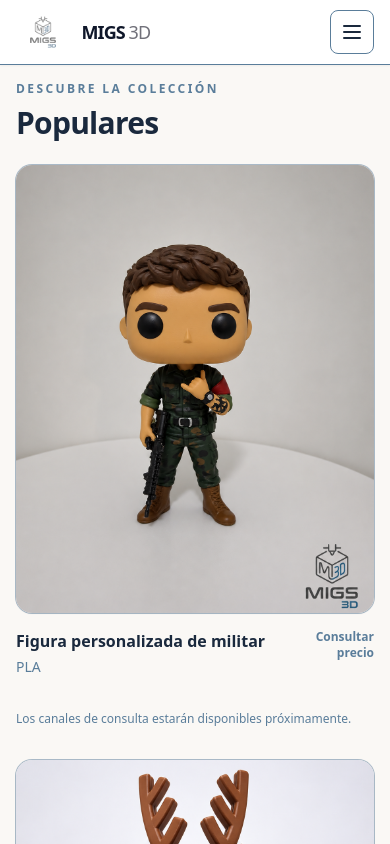
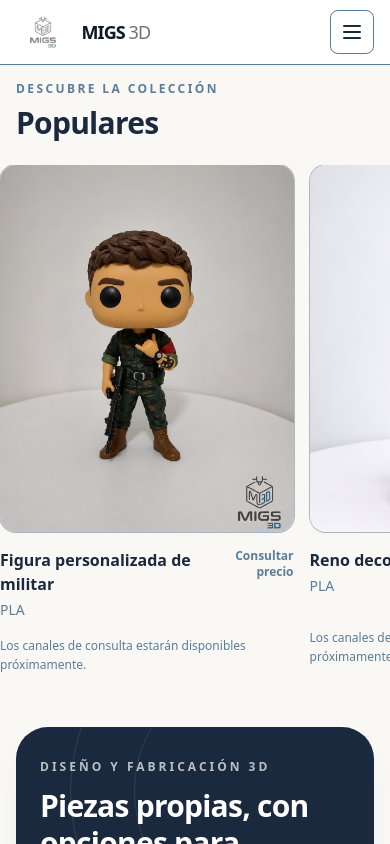
Before and after one commit to Sergiomack91/migs-makers-store, a Nuxt app: page / in a window 390 px wide. Shown: the top 844 px of the page. Built offline with nearby package versions, Linux system fonts and the light colour scheme.

Commit message:
feat: add 'Llaveros' category to product categories and enhance product display accessibility

```diff
--- a/app/data/products.ts
+++ b/app/data/products.ts
@@ -4,6 +4,7 @@ export const productCategories = [
   { id: 'personalizados', title: 'Personalizados' },
   { id: 'juegos-de-mesa', title: 'Juegos de mesa' },
   { id: 'letras-personalizadas', title: 'Letras personalizadas' },
+  { id: 'llaveros', title: 'Llaveros' },
 ] as const
 
 export type ProductCategory = Exclude<(typeof productCategories)[number]['title'], 'Populares'>
--- a/app/pages/index.vue
+++ b/app/pages/index.vue
@@ -144,8 +144,13 @@ async function submitContactForm() {
           <p class="text-xs font-semibold uppercase tracking-[0.2em] text-migs-text">Descubre la colección</p>
           <h2 class="mt-2 text-3xl font-semibold tracking-tight text-migs-logo sm:text-4xl">Populares</h2>
         </div>
-        <div class="grid grid-cols-1 gap-x-6 gap-y-8 sm:grid-cols-2 lg:grid-cols-4">
-          <article v-for="product in featuredProducts" :key="product.id" class="group flex h-full flex-col rounded-2xl">
+        <div
+          aria-label="Productos populares"
+          role="region"
+          tabindex="0"
+          class="-mx-4 flex snap-x snap-mandatory gap-4 overflow-x-auto px-4 pb-4 sm:mx-0 sm:grid sm:grid-cols-2 sm:gap-x-6 sm:gap-y-8 sm:overflow-visible sm:p-0 lg:grid-cols-4"
+        >
+          <article v-for="product in featuredProducts" :key="product.id" class="group flex h-full w-[82%] shrink-0 snap-start flex-col rounded-2xl sm:w-auto">
             <NuxtLink :to="`/producto/${product.slug}`" class="flex flex-1 flex-col">
               <div class="relative flex aspect-[4/5] items-center justify-center overflow-hidden rounded-2xl bg-migs-bg shadow-sm ring-1 ring-migs-border/50">
                 <img
@@ -175,7 +180,7 @@ async function submitContactForm() {
               <ProductContactActions :product-name="product.name" compact />
             </div>
           </article>
-          <p v-if="featuredProducts.length === 0" class="text-sm text-migs-text">
+          <p v-if="featuredProducts.length === 0" class="w-full shrink-0 text-sm text-migs-text sm:col-span-2 lg:col-span-4">
             Aquí aparecerán los productos más populares de las demás categorías.
           </p>
         </div>
@@ -301,11 +306,16 @@ async function submitContactForm() {
               </h3>
             </div>
 
-            <div class="grid grid-cols-1 gap-x-6 gap-y-10 sm:grid-cols-2 lg:grid-cols-4">
+            <div
+              :aria-label="`Productos de ${section.title}`"
+              role="region"
+              tabindex="0"
+              class="-mx-4 flex snap-x snap-mandatory gap-4 overflow-x-auto px-4 pb-4 sm:mx-0 sm:grid sm:grid-cols-2 sm:gap-x-6 sm:gap-y-10 sm:overflow-visible sm:p-0 lg:grid-cols-4"
+            >
               <article
                 v-for="product in products.filter((item) => item.category === section.title)"
                 :key="product.id"
-                class="group flex h-full flex-col rounded-2xl"
+                class="group flex h-full w-[82%] shrink-0 snap-start flex-col rounded-2xl sm:w-auto"
               >
                 <NuxtLink :to="`/producto/${product.slug}`" class="flex flex-1 flex-col">
                   <div class="relative flex aspect-[4/5] items-center justify-center overflow-hidden rounded-2xl bg-migs-bg shadow-sm ring-1 ring-migs-border/50">
@@ -338,7 +348,7 @@ async function submitContactForm() {
               </article>
               <p
                 v-if="!products.some((product) => product.category === section.title)"
-                class="text-sm text-migs-text"
+                class="w-full shrink-0 text-sm text-migs-text sm:col-span-2 lg:col-span-4"
               >
                 Próximamente añadiremos productos a esta categoría.
               </p>
```
